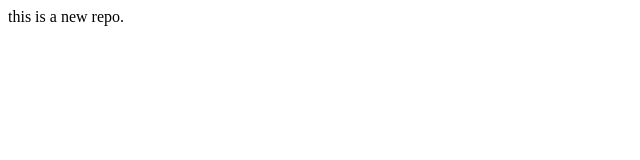
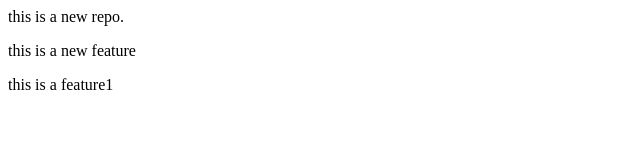
Before and after one commit to raiyaandevops/project-1, a plain HTML site: page index.html in a window 1280 px wide. Shown: the whole page, without its empty margins (0-640 px from the left). Drawn offline with Linux system fonts and the light colour scheme.

Commit message:
hi index

```diff
--- a/index.html
+++ b/index.html
@@ -1 +1,3 @@
 <p>this is a new repo.</p>
+<p>this is a new feature</p>
+<p>this is a feature1</p>
```
